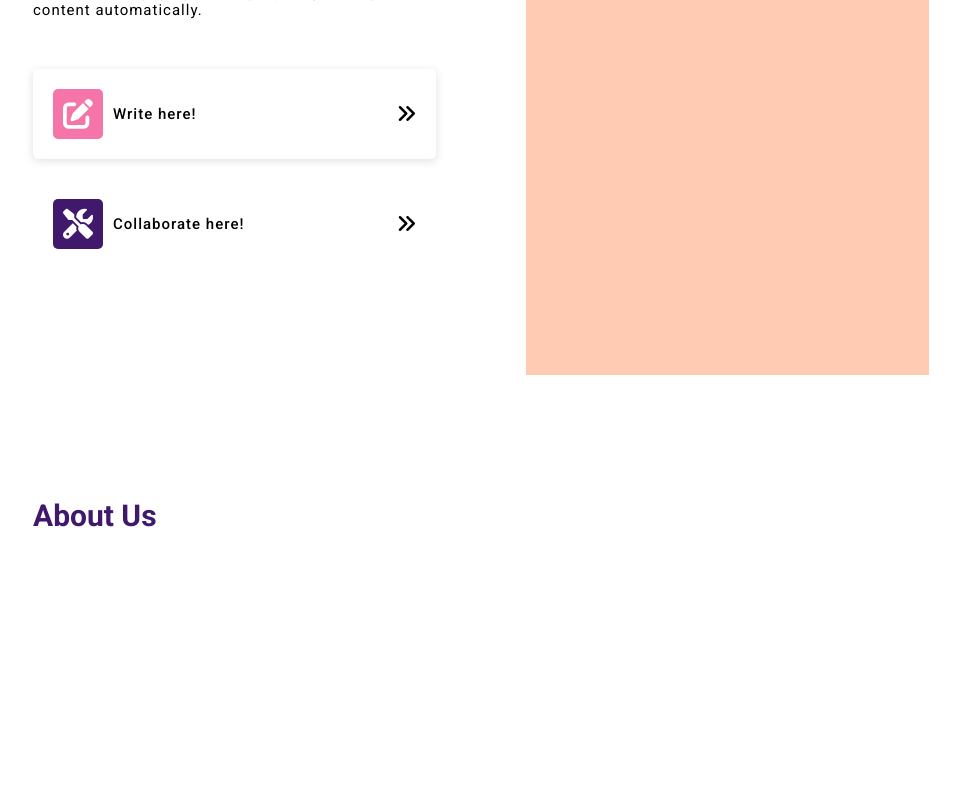
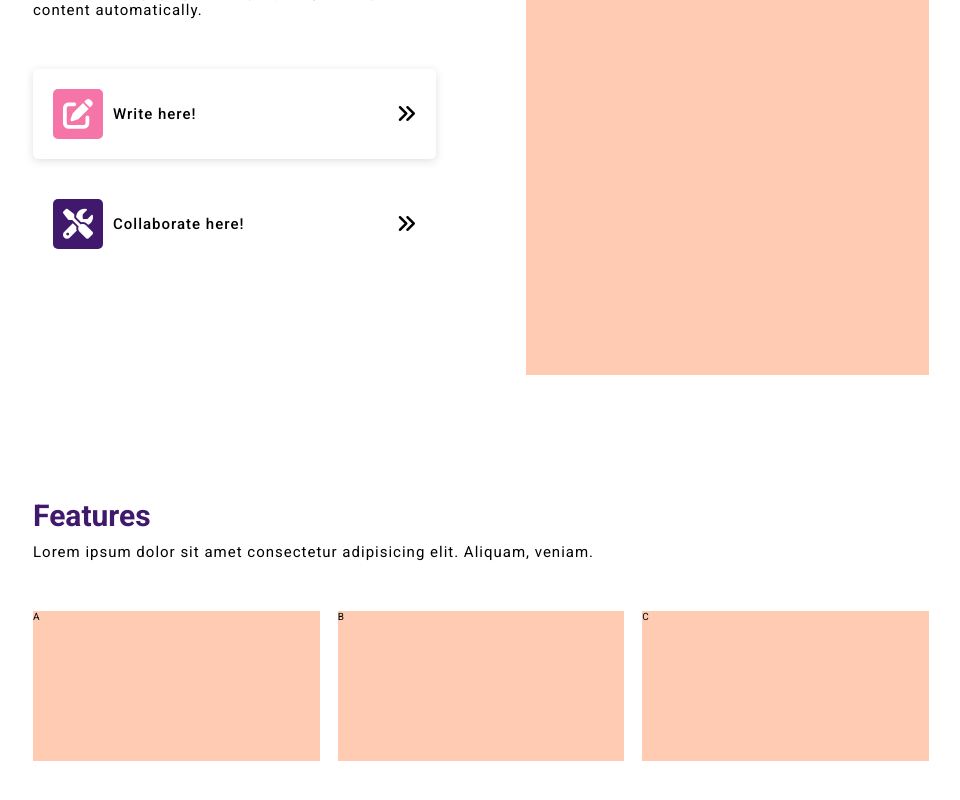
Before and after one commit to elughsmanuel/lawyer-app, a Next.js app: page / in a window 1280 px wide. Shown: the part 382-1182 px from the top of the page, without its empty margins (159-1119 px from the left). Before the commit the page ends 995 px from the top, so only its background shows below. Built offline with nearby package versions, Linux system fonts and the light colour scheme.

Commit message:
Feature box

```diff
--- a/components/Homepage/Homepage.js
+++ b/components/Homepage/Homepage.js
@@ -18,9 +18,6 @@ const HomePage = () => {
           <ul>
             <li>
               <Link href="">Home</Link>
-            </li>
-            <li>
-              <Link href="">About us</Link>
             </li>
             <li>
               <Link href="">Features</Link>
@@ -72,16 +69,35 @@ const HomePage = () => {
               </div>
             </div>
             <div className={classes["box-1-of-2"]}>
-              <div className={classes["hero-image"]}>
-
-              </div>
+              <div className={classes["hero-image"]}></div>
             </div>
           </div>
         </div>
       </header>
       <section className={classes["section-about-us"]}>
         <div className={classes["box-con"]}>
-            <h2 className={classes["heading-secondary"]}>About Us</h2>
+          <h2 className={classes["heading-secondary"]}>Features</h2>
+          <p className={classes["heading-secondary-sub"]}>
+            Lorem ipsum dolor sit amet consectetur adipisicing elit. Aliquam,
+            veniam.
+          </p>
+          <div className={classes["box-feature"]}>
+            <div className={classes["box-1-of-3"]}>
+                <div className={classes["feature-box"]}>
+                    A
+                </div>
+            </div>
+            <div className={classes["box-1-of-3"]}>
+                <div className={classes["feature-box"]}>
+                    B
+                </div>
+            </div>
+            <div className={classes["box-1-of-3"]}>
+                <div className={classes["feature-box"]}>
+                    C
+                </div>
+            </div>
+          </div>
         </div>
       </section>
     </Layout>
--- a/components/Homepage/Homepage.module.css
+++ b/components/Homepage/Homepage.module.css
@@ -196,4 +196,29 @@
 .heading-secondary {
     font-size: 3rem;
     color: #40196D;
+    font-weight: 700;
+    margin-bottom: 1rem;
 }
+
+.heading-secondary-sub {
+    font-size: 1.5rem;
+    color: #000;
+    letter-spacing: 1px;
+    margin-bottom: 5rem;
+}
+
+.box-feature {
+    width: 100%;
+    display: flex;
+    justify-content: space-between;
+}
+
+.box-1-of-3 {
+    flex-basis: 32%;
+}
+
+.feature-box {
+    width: 100%;
+    height: 15rem;
+    background-color: #FFCCB3;
+}
```
